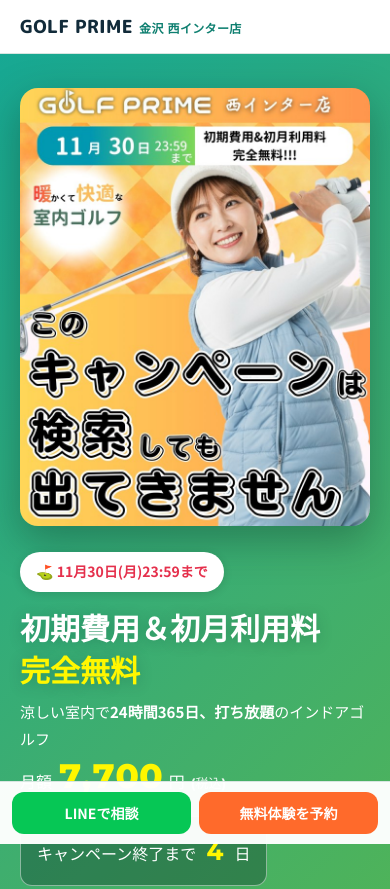
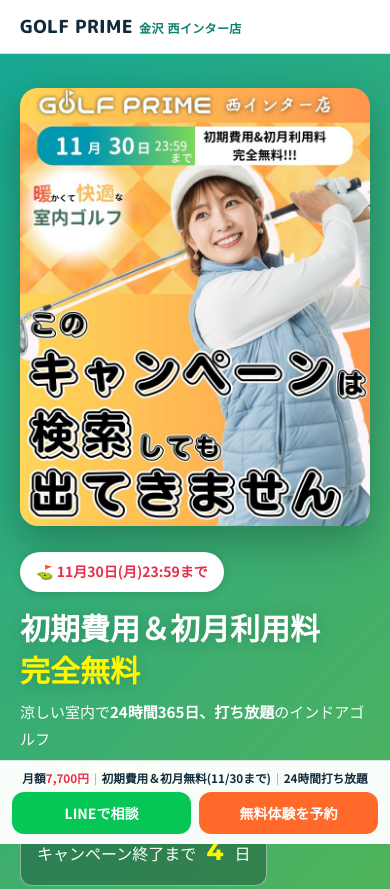
Before and after one commit to golfprime-nishiinter/golfprime-nishiinter.github.io, a plain HTML site: page index.html in a window 390 px wide. Shown: the top 889 px of the page. Drawn offline with Linux system fonts and the light colour scheme.

Commit message:
lp: 最初の画面に要点1行を追加（スマホは固定ボタンの上、PCはヒーローのボタン下）
月額7,700円・初期費用＆初月無料(月末まで・自動計算)・24時間打ち放題。
11/16〜11/22の週次分析でフォーム到達3.0%・scroll 18.8%・滞在7秒となり、
見直し条件を満たしたため（2026-11-27 康太さん承認）。料金・条件・リンク先は変更なし。

Co-Authored-By: Claude Fable 5 <noreply@anthropic.com>

```diff
--- a/index.html
+++ b/index.html
@@ -46,7 +46,7 @@
     color:var(--ink);background:var(--paper);
     line-height:1.85;font-size:16px;
     -webkit-font-smoothing:antialiased;
-    padding-bottom:76px; /* 固定CTAぶん */
+    padding-bottom:100px; /* 固定CTAぶん（要点1行ぶん高くした） */
   }
   @media(min-width:768px){body{padding-bottom:0}}
   img{max-width:100%;height:auto;display:block}
@@ -101,6 +101,11 @@
   .btn-line{background:var(--line);color:#fff}
   .btn small{display:block;font-size:11px;font-weight:700;opacity:.92}
   .hero-note{font-size:12px;opacity:.9;margin-top:10px}
+  /* 要点1行（PCはヒーローのボタン直下、スマホは固定ボタンの直上に出す） */
+  .hero-key{display:none;max-width:420px;margin-top:12px;text-align:center;font-size:12.5px;font-weight:800;
+    background:rgba(9,44,37,.35);border-radius:10px;padding:7px 10px;white-space:nowrap}
+  .hero-key b{color:#fff700}
+  @media(min-width:768px){.hero-key{display:block}}
   .hero-visual{margin:0 auto;max-width:400px;width:100%}
   .hero-visual img{border-radius:18px;box-shadow:0 14px 40px rgba(8,40,32,.35)}
 
@@ -249,7 +254,12 @@
   .fixbar{position:fixed;left:0;right:0;bottom:0;z-index:60;display:flex;gap:8px;
     padding:10px 12px calc(10px + env(safe-area-inset-bottom));
     background:rgba(255,255,255,.97);border-top:1px solid var(--rule)}
+  .fixbar{flex-wrap:wrap;row-gap:6px}
   .fixbar .btn{flex:1;padding:12px 8px;font-size:14px;border-radius:12px;box-shadow:none}
+  .fix-key{flex:0 0 100%;text-align:center;font-weight:800;color:var(--ink);line-height:1.25;
+    font-size:clamp(9px,3vw,12.5px);white-space:nowrap}
+  .fix-key b{color:var(--price)}
+  .fix-key i{display:inline-block;width:1px;height:1em;background:var(--ink);opacity:.3;margin:0 .5em;vertical-align:-.12em}
   @media(min-width:768px){.fixbar{display:none}}
 
   /* スクロール停止時のナッジ */
@@ -258,7 +268,7 @@
     padding:18px 18px 16px;width:min(330px,calc(100vw - 28px));display:none}
   .nudge.show{display:block;animation:nudge-up .35s ease}
   @keyframes nudge-up{from{transform:translateY(18px);opacity:0}}
-  @media(max-width:767px){.nudge{left:14px;right:14px;width:auto;bottom:calc(84px + env(safe-area-inset-bottom))}}
+  @media(max-width:767px){.nudge{left:14px;right:14px;width:auto;bottom:calc(108px + env(safe-area-inset-bottom))}}
   .nudge h4{font-family:"M PLUS Rounded 1c",sans-serif;font-size:16px;font-weight:800;margin-bottom:4px;padding-right:26px}
   .nudge p{font-size:13px;color:#3c5249;margin-bottom:12px}
   .nudge p b{color:var(--price)}
@@ -313,6 +323,7 @@
         <a class="btn btn-cta" href="https://golfprime.jp/form/nishiinter/">無料体験を予約する<small>フォームで1分・24時間受付</small></a>
         <a class="btn btn-line" href="https://line.me/R/ti/p/@350tbhny">LINEで質問・相談する<small>公式LINEに登録して気軽に聞く</small></a>
       </div>
+      <p class="hero-key">月額<b>7,700円</b>(税込)／<span data-mdw="初期費用＆初月無料({M}/{D}まで)">初期費用＆初月無料(今月末まで)</span>／24時間打ち放題</p>
       <p class="hero-note">※体験のお申し込みは店頭では受け付けておりません。フォームまたはLINEからお願いします。</p>
     </div>
     <div class="hero-visual"><img src="src/assets/out_hero.jpg?v=2b375c9d" alt="9月30日まで 初期費用＆初月利用料完全無料キャンペーン" width="720" height="900"></div>
@@ -564,6 +575,7 @@
 
 <!-- 固定CTA(スマホ) -->
 <div class="fixbar">
+  <p class="fix-key">月額<b>7,700円</b><i></i><span data-mdw="初期費用＆初月無料({M}/{D}まで)">初期費用＆初月無料(今月末まで)</span><i></i>24時間打ち放題</p>
   <a class="btn btn-line" href="https://line.me/R/ti/p/@350tbhny">LINEで相談</a>
   <a class="btn btn-cta" href="https://golfprime.jp/form/nishiinter/">無料体験を予約</a>
 </div>
```
Also changed, not shown: src/lp_template.html (+14 -2 lines), ads/upload/2026-12.jpg (added).
